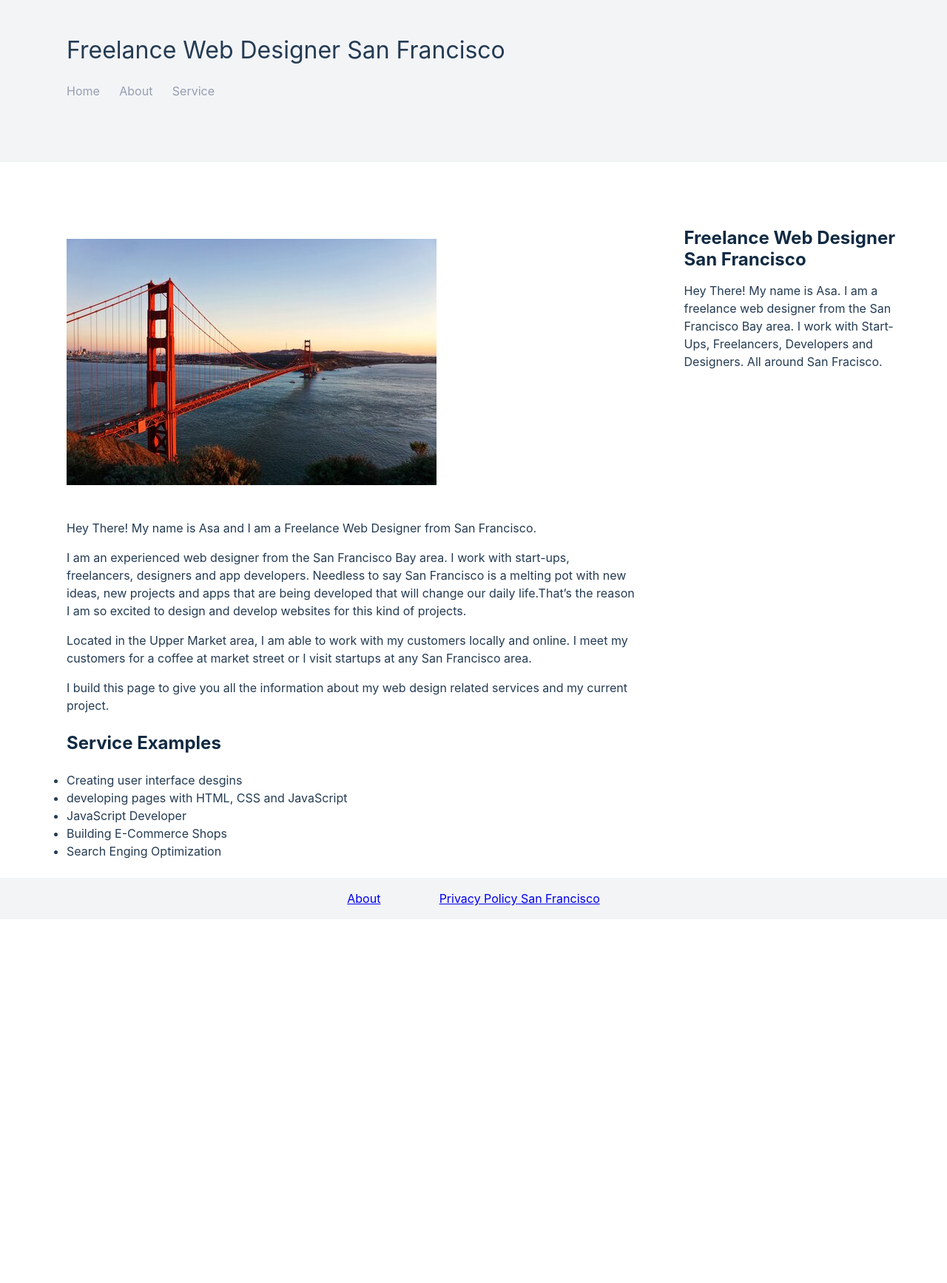
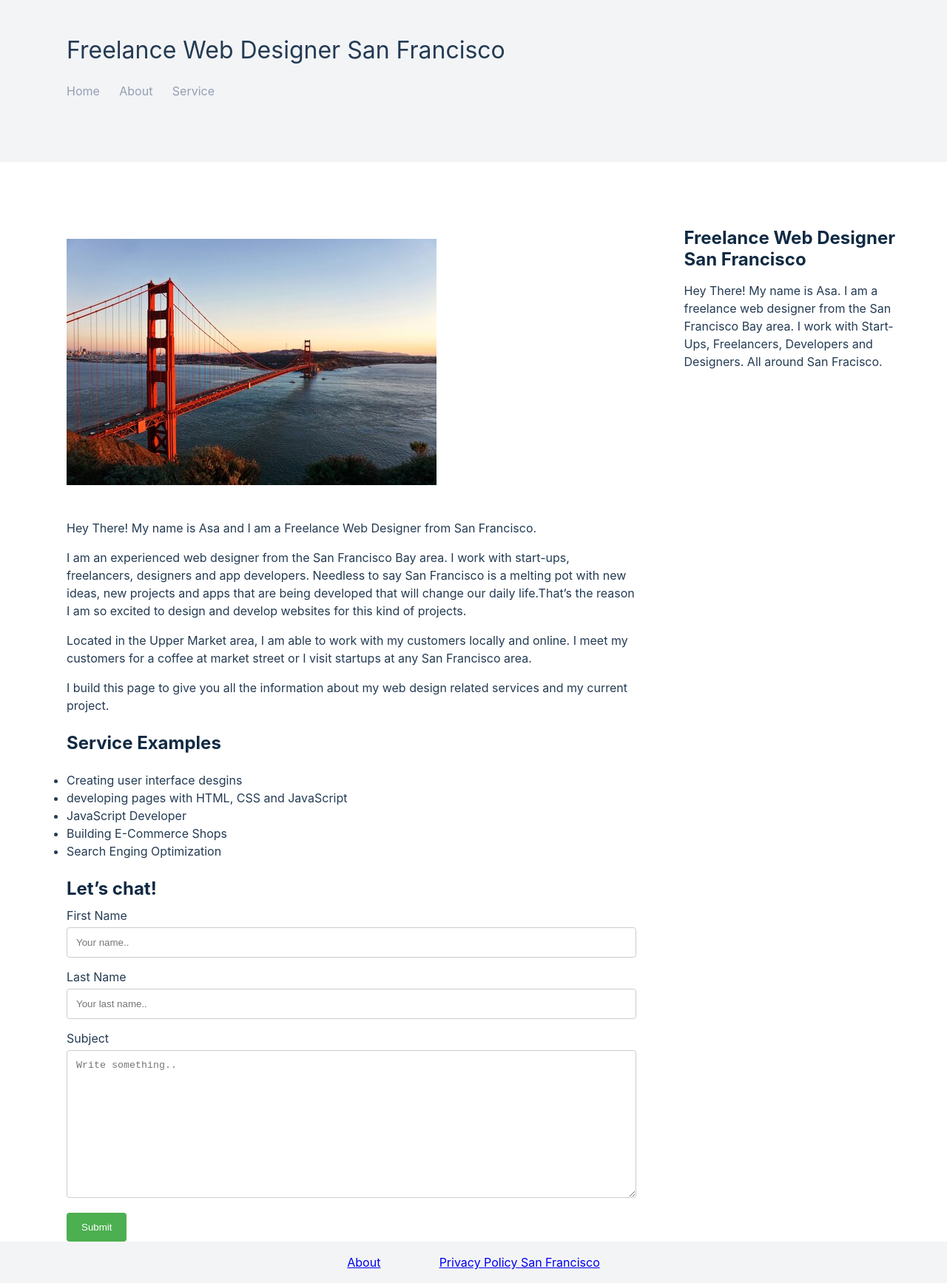
Before and after one commit to webdesignsanfrancisco/webdesignsanfrancisco.github.io, a Jekyll site: the page built from index.md, in a window 1280 px wide. Shown: the whole page at 74% size. Built offline with Jekyll 4.4.1, drawn with Linux system fonts in a browser that asks for light colours; before the commit the page ends 1243 px from its top, so only the background shows below that.

Commit message:
new content

```diff
--- a/_sass/main.scss
+++ b/_sass/main.scss
@@ -130,3 +130,37 @@ footer ul {
 }
 
 }
+
+
+
+
+
+input[type=text], select, textarea {
+  width: 100%;
+  padding: 12px;
+  border: 1px solid #ccc;
+  border-radius: 4px;
+  box-sizing: border-box;
+  margin-top: 6px;
+  margin-bottom: 16px;
+  resize: vertical;
+}
+
+input[type=submit] {
+  background-color: #4CAF50;
+  color: white;
+  padding: 12px 20px;
+  border: none;
+  border-radius: 4px;
+  cursor: pointer;
+}
+
+input[type=submit]:hover {
+  background-color: #45a049;
+}
+
+.container {
+  border-radius: 5px;
+  background-color: #f2f2f2;
+  padding: 20px;
+}
--- a/index.md
+++ b/index.md
@@ -21,3 +21,19 @@ my current project.
 * JavaScript Developer
 * Building E-Commerce Shops
 * Search Enging Optimization
+
+## Let's chat!
+
+<form action="https://formspree.io/f/mwkwzjkp" method="POST">
+
+    <label for="fname">First Name</label>
+    <input type="text" id="fname" name="firstname" placeholder="Your name..">
+
+    <label for="lname">Last Name</label>
+    <input type="text" id="lname" name="lastname" placeholder="Your last name..">
+
+    <label for="subject">Subject</label>
+    <textarea id="subject" name="subject" placeholder="Write something.." style="height:200px"></textarea>
+
+    <input type="submit" value="Submit">
+  </form>
```
Also changed, not shown: 2 other files.
